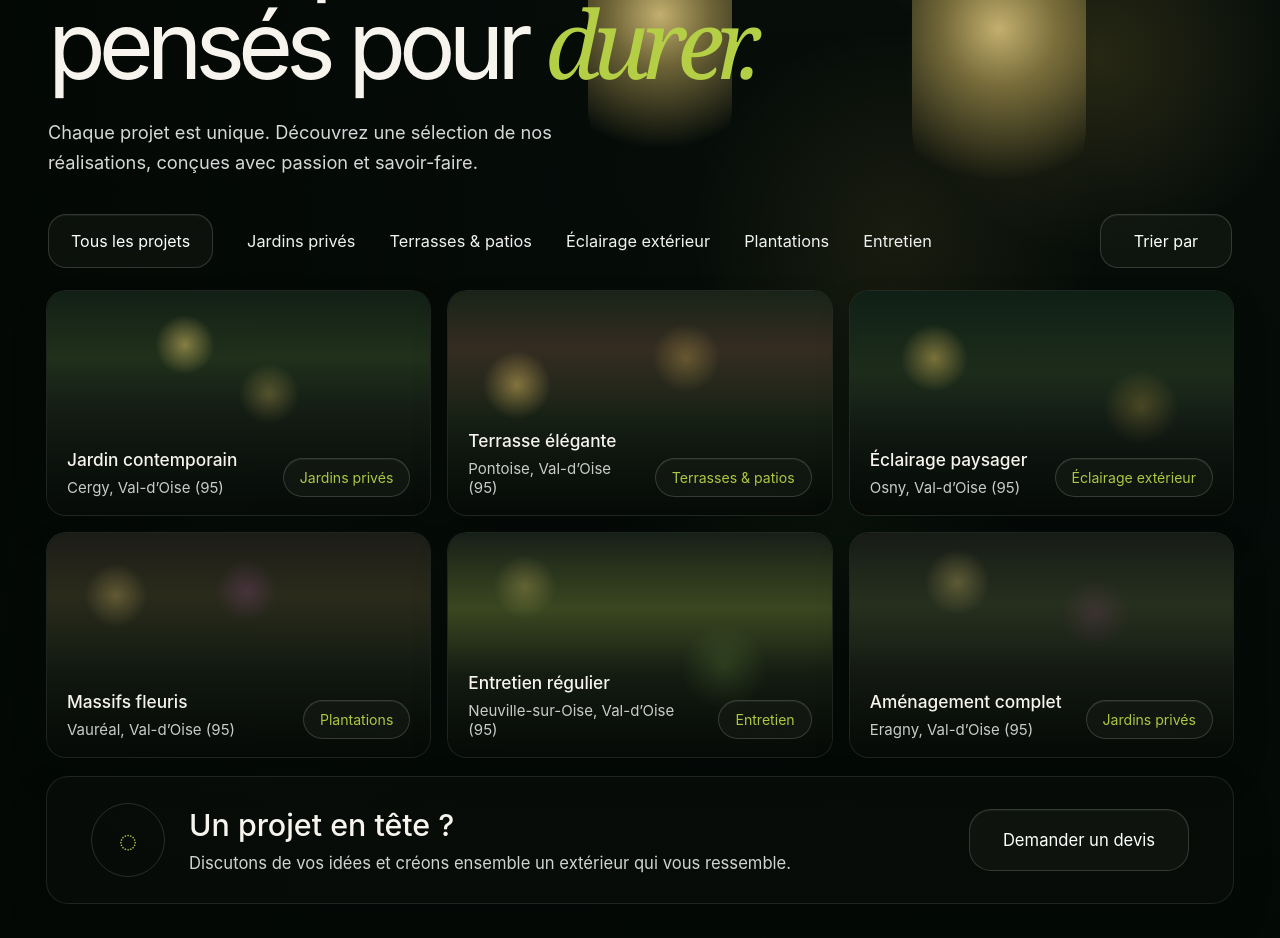
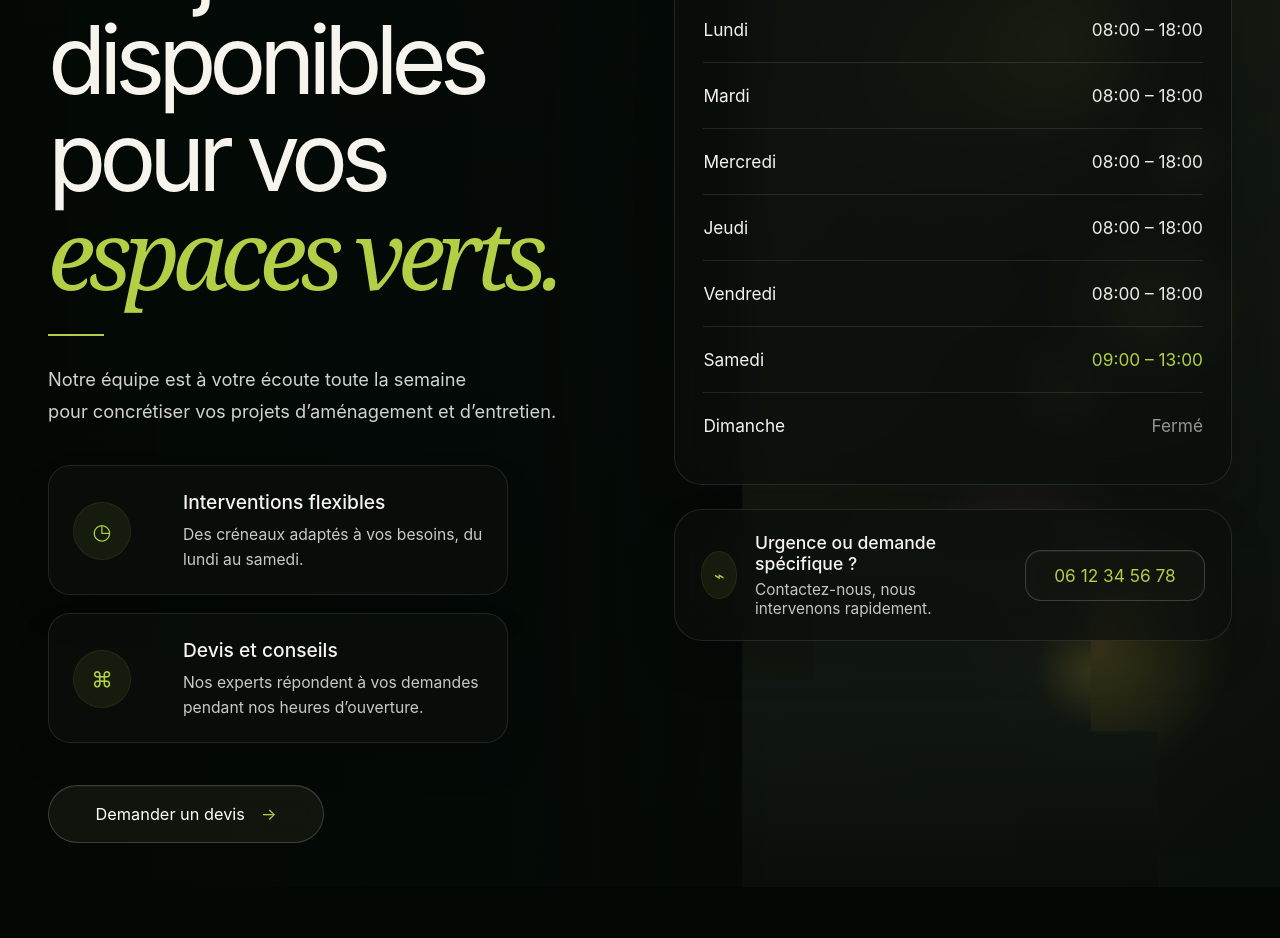
Before and after one commit to corpmalf-pixel/aubert-espace-vert, a React (Vite) app: page / in a window 1280 px wide. Shown: the part 320-1258 px from the top of the page. After the commit the page ends 1207 px from the top, so only its background shows below. Built offline with nearby package versions, Linux system fonts and the light colour scheme.

Commit message:
Reproduce Aubert page 5 mockup

```diff
--- a/src/App.jsx
+++ b/src/App.jsx
@@ -1,122 +1,104 @@
 const navItems = ['Accueil', 'À propos', 'Services', 'Nos réalisations', 'Horaires', 'Contact']
 
-const filters = ['Tous les projets', 'Jardins privés', 'Terrasses & patios', 'Éclairage extérieur', 'Plantations', 'Entretien']
-
-const projects = [
-  {
-    title: 'Jardin contemporain',
-    location: 'Cergy, Val-d’Oise (95)',
-    tag: 'Jardins privés',
-    tone: 'one',
-  },
-  {
-    title: 'Terrasse élégante',
-    location: 'Pontoise, Val-d’Oise (95)',
-    tag: 'Terrasses & patios',
-    tone: 'two',
-  },
-  {
-    title: 'Éclairage paysager',
-    location: 'Osny, Val-d’Oise (95)',
-    tag: 'Éclairage extérieur',
-    tone: 'three',
-  },
-  {
-    title: 'Massifs fleuris',
-    location: 'Vauréal, Val-d’Oise (95)',
-    tag: 'Plantations',
-    tone: 'four',
-  },
-  {
-    title: 'Entretien régulier',
-    location: 'Neuville-sur-Oise, Val-d’Oise (95)',
-    tag: 'Entretien',
-    tone: 'five',
-  },
-  {
-    title: 'Aménagement complet',
-    location: 'Eragny, Val-d’Oise (95)',
-    tag: 'Jardins privés',
-    tone: 'six',
-  },
+const schedule = [
+  ['Lundi', '08:00 – 18:00'],
+  ['Mardi', '08:00 – 18:00'],
+  ['Mercredi', '08:00 – 18:00'],
+  ['Jeudi', '08:00 – 18:00'],
+  ['Vendredi', '08:00 – 18:00'],
+  ['Samedi', '09:00 – 13:00', true],
+  ['Dimanche', 'Fermé'],
 ]
 
 export default function App() {
   return (
-    <main className="works-page">
-      <section className="works-frame">
-        <div className="works-bg" />
-        <div className="works-overlay" />
+    <main className="hours-page">
+      <section className="hours-frame">
+        <div className="hours-bg" />
+        <div className="hours-photo" />
+        <div className="hours-overlay" />
 
-        <header className="works-header">
+        <header className="hours-header">
           <div className="logo-block">
             <span className="logo-title">AUBERT</span>
             <span className="logo-subtitle">ESPACE VERT</span>
           </div>
 
-          <nav className="works-nav">
+          <nav className="hours-nav">
             {navItems.map((item, index) => (
-              <a key={item} href="#" className={index === 3 ? 'active' : ''}>
+              <a key={item} href="#" className={index === 4 ? 'active' : ''}>
                 {item}
               </a>
             ))}
           </nav>
 
-          <a className="top-cta" href="#">Demander un devis</a>
+          <a className="top-cta" href="#">Demander un devis <span>→</span></a>
         </header>
 
-        <section className="works-hero">
-          <p className="section-kicker">NOS RÉALISATIONS</p>
-          <h1>
-            Des espaces verts
-            <br />
-            pensés pour <em>durer.</em>
-          </h1>
-          <p className="hero-text">
-            Chaque projet est unique. Découvrez une sélection de nos
-            <br />
-            réalisations, conçues avec passion et savoir-faire.
-          </p>
-        </section>
+        <section className="hours-layout">
+          <div className="hours-left">
+            <p className="section-kicker">NOS HORAIRES</p>
+            <h1>
+              Toujours disponibles
+              <br />
+              pour vos <em>espaces verts.</em>
+            </h1>
+            <div className="accent-line" />
+            <p className="intro-text">
+              Notre équipe est à votre écoute toute la semaine
+              <br />
+              pour concrétiser vos projets d’aménagement et d’entretien.
+            </p>
 
-        <section className="works-toolbar">
-          <div className="filter-row">
-            {filters.map((filter, index) => (
-              <a key={filter} href="#" className={index === 0 ? 'filter-pill active' : 'filter-link'}>
-                {filter}
-              </a>
-            ))}
+            <div className="info-stack">
+              <article className="info-card">
+                <div className="icon-circle">◷</div>
+                <div>
+                  <h2>Interventions flexibles</h2>
+                  <p>Des créneaux adaptés à vos besoins, du lundi au samedi.</p>
+                </div>
+              </article>
+
+              <article className="info-card">
+                <div className="icon-circle">⌘</div>
+                <div>
+                  <h2>Devis et conseils</h2>
+                  <p>Nos experts répondent à vos demandes pendant nos heures d’ouverture.</p>
+                </div>
+              </article>
+            </div>
+
+            <a className="hero-btn" href="#">Demander un devis <span>→</span></a>
           </div>
 
-          <a href="#" className="sort-pill">Trier par</a>
-        </section>
+          <div className="hours-right">
+            <section className="schedule-card">
+              <div className="schedule-head">
+                <div className="icon-ring">◷</div>
+                <h2>Horaires d’ouverture</h2>
+              </div>
 
-        <section className="projects-grid">
-          {projects.map((project) => (
-            <article className={`project-card ${project.tone}`} key={project.title}>
-              <div className="project-image" />
-              <div className="project-shade" />
-              <div className="project-copy">
+              <div className="schedule-list">
+                {schedule.map(([day, value, accent]) => (
+                  <div className="schedule-row" key={day}>
+                    <span>{day}</span>
+                    <strong className={accent ? 'highlight' : value === 'Fermé' ? 'closed' : ''}>{value}</strong>
+                  </div>
+                ))}
+              </div>
+            </section>
+
+            <section className="contact-strip">
+              <div className="contact-left">
+                <div className="icon-circle small">⌁</div>
                 <div>
-                  <h2>{project.title}</h2>
-                  <p>{project.location}</p>
+                  <h3>Urgence ou demande spécifique ?</h3>
+                  <p>Contactez-nous, nous intervenons rapidement.</p>
                 </div>
-                <span className="project-tag">{project.tag}</span>
               </div>
-            </article>
-          ))}
-        </section>
-
-        <section className="bottom-cta-panel">
-          <div className="panel-left">
-            <div className="leaf-icon">◌</div>
-            <div>
-              <h3>Un projet en tête ?</h3>
-              <p>Discutons de vos idées et créons ensemble un extérieur qui vous ressemble.</p>
-            </div>
+              <a href="tel:0612345678" className="phone-link">06 12 34 56 78</a>
+            </section>
           </div>
-
-          <a href="#" className="panel-cta">Demander un devis</a>
         </section>
       </section>
     </main>
--- a/src/styles.css
+++ b/src/styles.css
@@ -1,8 +1,8 @@
 :root {
   --text: #f7f4ee;
-  --muted: rgba(255, 255, 255, 0.84);
+  --muted: rgba(255, 255, 255, 0.82);
   --line: rgba(255, 255, 255, 0.10);
-  --panel: rgba(9, 15, 11, 0.72);
+  --panel: rgba(10, 15, 12, 0.72);
   --accent: #b4cf45;
 }
 
@@ -16,71 +16,88 @@ body {
 }
 a { color: inherit; text-decoration: none; }
 
-.works-page {
+.hours-page {
   min-height: 100vh;
   background: #020704;
 }
 
-.works-frame {
+.hours-frame {
   position: relative;
   min-height: 100vh;
   overflow: hidden;
   isolation: isolate;
-  padding-bottom: 34px;
 }
 
-.works-bg {
+.hours-bg,
+.hours-photo,
+.hours-overlay {
   position: absolute;
   inset: 0;
+}
+
+.hours-bg {
   background:
-    radial-gradient(circle at 77% 14%, rgba(255, 212, 85, 0.20), transparent 12%),
-    radial-gradient(circle at 86% 30%, rgba(255, 216, 92, 0.16), transparent 14%),
-    radial-gradient(circle at 64% 62%, rgba(46, 77, 40, 0.18), transparent 19%),
-    radial-gradient(circle at 20% 74%, rgba(35, 61, 34, 0.14), transparent 20%),
-    linear-gradient(90deg, rgba(3, 8, 5, 0.96) 0%, rgba(5, 10, 7, 0.84) 32%, rgba(7, 13, 9, 0.16) 56%, rgba(7, 13, 9, 0.08) 100%),
-    linear-gradient(180deg, rgba(6, 13, 9, 0.66) 0%, rgba(4, 8, 6, 0.12) 40%, rgba(3, 8, 5, 0.42) 100%),
+    linear-gradient(90deg, rgba(3, 8, 5, 0.97) 0%, rgba(4, 10, 7, 0.92) 42%, rgba(5, 10, 7, 0.38) 67%, rgba(5, 9, 7, 0.08) 100%),
+    linear-gradient(180deg, rgba(7, 14, 10, 0.72) 0%, rgba(4, 8, 6, 0.18) 42%, rgba(3, 8, 5, 0.44) 100%),
     linear-gradient(180deg, #09110d 0%, #050b07 100%);
 }
 
-.works-bg::before,
-.works-bg::after {
+.hours-photo {
+  background:
+    radial-gradient(circle at 83% 30%, rgba(255, 216, 94, 0.24), transparent 8%),
+    radial-gradient(circle at 90% 52%, rgba(255, 214, 94, 0.20), transparent 7%),
+    radial-gradient(circle at 86% 80%, rgba(255, 209, 78, 0.24), transparent 9%),
+    radial-gradient(circle at 80% 74%, rgba(168, 74, 144, 0.24), transparent 9%),
+    linear-gradient(180deg, rgba(18, 31, 24, 0.16), rgba(3, 8, 5, 0.08)),
+    linear-gradient(130deg, #0a140f 0%, #111810 28%, #1c2115 52%, #0b110d 100%);
+  clip-path: inset(0 0 0 58%);
+}
+
+.hours-photo::before,
+.hours-photo::after {
   content: '';
   position: absolute;
-  border-radius: 999px;
   pointer-events: none;
-  background: radial-gradient(circle at center, rgba(255, 227, 143, 0.92) 0%, rgba(251, 219, 118, 0.52) 28%, rgba(255, 227, 143, 0) 74%);
 }
-.works-bg::before {
-  width: 174px;
-  height: 370px;
-  right: 194px;
-  top: 164px;
+.hours-photo::before {
+  right: 122px;
+  bottom: 0;
+  width: 420px;
+  height: 520px;
+  background:
+    radial-gradient(circle at 70% 14%, rgba(255, 224, 124, 0.18), transparent 10%),
+    radial-gradient(circle at 84% 58%, rgba(255, 210, 74, 0.22), transparent 12%),
+    linear-gradient(180deg, rgba(31, 26, 18, 0.26), rgba(10, 10, 10, 0.04)),
+    linear-gradient(180deg, #141711 0%, #1f2419 28%, #17211a 52%, #0c100d 100%);
+  clip-path: polygon(28% 28%, 72% 28%, 84% 36%, 84% 70%, 100% 70%, 100% 100%, 0 100%, 0 60%, 18% 60%, 18% 38%);
+  opacity: 0.92;
 }
-.works-bg::after {
-  width: 144px;
-  height: 330px;
-  right: 548px;
-  top: 170px;
+.hours-photo::after {
+  right: 22px;
+  top: 148px;
+  width: 320px;
+  height: 720px;
+  background:
+    radial-gradient(circle at 50% 16%, rgba(255, 222, 118, 0.18), transparent 8%),
+    radial-gradient(circle at 78% 46%, rgba(255, 216, 98, 0.22), transparent 8%),
+    radial-gradient(circle at 40% 78%, rgba(255, 210, 82, 0.14), transparent 8%),
+    linear-gradient(180deg, rgba(20, 32, 22, 0.22), rgba(4, 8, 6, 0.04));
+  filter: blur(0.1px);
 }
 
-.works-overlay {
-  position: absolute;
-  inset: 0;
+.hours-overlay {
   background:
-    radial-gradient(circle at 70% 44%, rgba(255, 212, 94, 0.08), transparent 18%),
-    linear-gradient(180deg, rgba(3, 8, 5, 0.16) 0%, rgba(3, 8, 5, 0.22) 100%);
+    radial-gradient(circle at 76% 32%, rgba(255, 214, 97, 0.08), transparent 14%),
+    linear-gradient(180deg, rgba(3, 8, 5, 0.14) 0%, rgba(3, 8, 5, 0.24) 100%);
 }
 
-.works-header,
-.works-hero,
-.works-toolbar,
-.projects-grid,
-.bottom-cta-panel {
+.hours-header,
+.hours-layout {
   position: relative;
   z-index: 2;
 }
 
-.works-header {
+.hours-header {
   display: grid;
   grid-template-columns: 220px 1fr auto;
   align-items: center;
@@ -105,17 +122,20 @@ a { color: inherit; text-decoration: none; }
   color: var(--accent);
 }
 
-.works-nav {
+.hours-nav {
   display: flex;
   justify-content: center;
   gap: 56px;
   font-size: 1.06rem;
 }
-.works-nav a {
+.hours-nav a {
   position: relative;
   color: rgba(255,255,255,0.94);
 }
-.works-nav a.active::after {
+.hours-nav a.active {
+  color: var(--accent);
+}
+.hours-nav a.active::after {
   content: '';
   position: absolute;
   left: 0;
@@ -126,7 +146,7 @@ a { color: inherit; text-decoration: none; }
   height: 2px;
   background: var(--accent);
 }
-.works-nav a.active::before {
+.hours-nav a.active::before {
   content: '';
   position: absolute;
   left: 0;
@@ -140,29 +160,39 @@ a { color: inherit; text-decoration: none; }
 }
 
 .top-cta,
-.filter-pill,
-.sort-pill,
-.project-tag,
-.panel-cta {
+.hero-btn,
+.phone-link {
   display: inline-flex;
   align-items: center;
   justify-content: center;
-  border: 1px solid rgba(255,255,255,0.16);
+  border: 1px solid rgba(255,255,255,0.18);
   color: white;
-  background: rgba(31, 36, 28, 0.38);
+  background: rgba(36, 39, 28, 0.42);
   backdrop-filter: blur(12px);
   box-shadow: inset 0 1px 0 rgba(255,255,255,0.05);
 }
 .top-cta {
-  min-width: 216px;
-  padding: 20px 30px;
+  min-width: 230px;
+  padding: 19px 28px;
   border-radius: 22px;
-  font-size: 1.04rem;
+  font-size: 1.02rem;
+  gap: 12px;
+}
+.top-cta span,
+.hero-btn span {
+  color: var(--accent);
 }
 
-.works-hero {
-  padding: 82px 48px 0;
-  max-width: 820px;
+.hours-layout {
+  padding: 78px 48px 44px;
+  display: grid;
+  grid-template-columns: 1.02fr 0.98fr;
+  gap: 46px;
+  align-items: start;
+}
+
+.hours-left {
+  max-width: 690px;
 }
 .section-kicker {
   margin: 0;
@@ -171,259 +201,219 @@ a { color: inherit; text-decoration: none; }
   text-transform: uppercase;
   font-size: 1.02rem;
 }
-.works-hero h1 {
-  margin: 18px 0 0;
-  font-size: clamp(4rem, 8vw, 5.9rem);
-  line-height: 0.98;
+.hours-left h1 {
+  margin: 20px 0 0;
+  font-size: clamp(4rem, 8vw, 5.95rem);
+  line-height: 1.02;
   letter-spacing: -0.075em;
-  font-weight: 430;
+  font-weight: 420;
 }
-.works-hero em {
+.hours-left em {
+  color: var(--accent);
   font-style: italic;
-  color: var(--accent);
   font-family: Georgia, 'Times New Roman', serif;
   font-weight: 400;
 }
-.hero-text {
-  margin: 26px 0 0;
+.accent-line {
+  width: 56px;
+  height: 2px;
+  background: var(--accent);
+  margin: 30px 0 28px;
+}
+.intro-text {
+  margin: 0;
   color: var(--muted);
-  line-height: 1.66;
   font-size: 1.14rem;
+  line-height: 1.72;
 }
 
-.works-toolbar {
-  margin: 36px 48px 0;
+.info-stack {
+  margin-top: 38px;
+  display: grid;
+  gap: 18px;
+  max-width: 460px;
+}
+.info-card {
+  display: grid;
+  grid-template-columns: 90px 1fr;
+  gap: 20px;
+  align-items: center;
+  padding: 24px 24px 22px;
+  border-radius: 22px;
+  border: 1px solid rgba(255,255,255,0.10);
+  background: rgba(12, 17, 14, 0.62);
+  box-shadow: 0 20px 36px rgba(0,0,0,0.14);
+}
+.icon-circle,
+.icon-ring {
+  width: 58px;
+  height: 58px;
+  display: grid;
+  place-items: center;
+  border-radius: 50%;
+  color: var(--accent);
+  background: rgba(180, 207, 69, 0.08);
+  border: 1px solid rgba(180, 207, 69, 0.08);
+  font-size: 1.35rem;
+}
+.icon-circle.small {
+  width: 48px;
+  height: 48px;
+  font-size: 1.1rem;
+}
+.info-card h2 {
+  margin: 0;
+  font-size: 1.2rem;
+  font-weight: 500;
+}
+.info-card p {
+  margin: 8px 0 0;
+  color: rgba(255,255,255,0.78);
+  line-height: 1.6;
+  font-size: 0.98rem;
+}
+.hero-btn {
+  margin-top: 42px;
+  min-width: 276px;
+  padding: 18px 30px;
+  border-radius: 999px;
+  gap: 16px;
+  font-size: 1.02rem;
+}
+
+.hours-right {
+  display: grid;
+  gap: 24px;
+}
+.schedule-card,
+.contact-strip {
+  border-radius: 28px;
+  border: 1px solid rgba(255,255,255,0.10);
+  background: rgba(10, 15, 12, 0.7);
+  box-shadow: 0 20px 42px rgba(0,0,0,0.16);
+  backdrop-filter: blur(16px);
+}
+.schedule-card {
+  padding: 36px 28px 26px;
+}
+.schedule-head {
+  display: flex;
+  align-items: center;
+  gap: 18px;
+}
+.schedule-head h2 {
+  margin: 0;
+  font-size: 1.8rem;
+  font-weight: 450;
+}
+.schedule-list {
+  margin-top: 28px;
+}
+.schedule-row {
+  display: flex;
+  justify-content: space-between;
+  gap: 18px;
+  align-items: center;
+  padding: 22px 0;
+  border-bottom: 1px solid var(--line);
+  font-size: 1.08rem;
+}
+.schedule-row:last-child { border-bottom: 0; }
+.schedule-row strong {
+  font-weight: 400;
+  color: rgba(255,255,255,0.92);
+}
+.schedule-row strong.highlight {
+  color: var(--accent);
+}
+.schedule-row strong.closed {
+  color: rgba(255,255,255,0.56);
+}
+
+.contact-strip {
   display: flex;
   align-items: center;
   justify-content: space-between;
+  gap: 20px;
+  padding: 22px 26px;
+}
+.contact-left {
+  display: flex;
+  align-items: center;
   gap: 18px;
 }
-.filter-row {
-  display: flex;
-  flex-wrap: wrap;
-  gap: 34px;
-  align-items: center;
+.contact-left h3 {
+  margin: 0;
+  font-size: 1.1rem;
+  font-weight: 500;
 }
-.filter-pill,
-.sort-pill {
-  padding: 16px 22px;
-  border-radius: 18px;
-  font-size: 1rem;
+.contact-left p {
+  margin: 6px 0 0;
+  color: rgba(255,255,255,0.76);
+  font-size: 0.96rem;
 }
-.filter-pill.active {
-  background: rgba(18, 24, 18, 0.62);
-}
-.filter-link {
-  color: rgba(255,255,255,0.94);
-  font-size: 1.02rem;
-}
-.sort-pill {
-  min-width: 132px;
-}
-
-.projects-grid {
-  margin: 22px 46px 0;
-  display: grid;
-  grid-template-columns: repeat(3, minmax(0, 1fr));
-  gap: 16px;
-}
-.project-card {
-  position: relative;
-  min-height: 226px;
-  border-radius: 20px;
-  overflow: hidden;
-  border: 1px solid rgba(255,255,255,0.10);
-  background: rgba(9, 15, 11, 0.54);
-  box-shadow: 0 18px 36px rgba(0,0,0,0.16);
-}
-.project-image,
-.project-shade {
-  position: absolute;
-  inset: 0;
-}
-.project-image {
-  background-size: cover;
-  background-position: center;
-  filter: saturate(1.06);
-}
-.project-shade {
-  background:
-    linear-gradient(180deg, rgba(6, 9, 7, 0.04) 0%, rgba(4, 8, 5, 0.18) 48%, rgba(3, 7, 4, 0.78) 100%);
-}
-.project-card.one .project-image {
-  background:
-    radial-gradient(circle at 36% 24%, rgba(255, 225, 124, 0.52), transparent 10%),
-    radial-gradient(circle at 58% 46%, rgba(255, 221, 118, 0.32), transparent 12%),
-    linear-gradient(180deg, #132016 0%, #25361f 30%, #1a251a 50%, #101712 100%);
-}
-.project-card.two .project-image {
-  background:
-    radial-gradient(circle at 18% 42%, rgba(255, 220, 116, 0.52), transparent 10%),
-    radial-gradient(circle at 62% 30%, rgba(255, 216, 106, 0.30), transparent 12%),
-    linear-gradient(180deg, #1a2419 0%, #3b3126 26%, #1e2a1b 58%, #0f1610 100%);
-}
-.project-card.three .project-image {
-  background:
-    radial-gradient(circle at 22% 30%, rgba(255, 219, 112, 0.48), transparent 10%),
-    radial-gradient(circle at 76% 52%, rgba(255, 210, 92, 0.28), transparent 12%),
-    linear-gradient(180deg, #102016 0%, #22321f 36%, #18231b 60%, #0e1510 100%);
-}
-.project-card.four .project-image {
-  background:
-    radial-gradient(circle at 18% 28%, rgba(255, 223, 131, 0.30), transparent 9%),
-    radial-gradient(circle at 52% 26%, rgba(180, 92, 180, 0.24), transparent 12%),
-    linear-gradient(180deg, #1d1d18 0%, #2f2f1f 28%, #1a2217 60%, #0f140f 100%);
-}
-.project-card.five .project-image {
-  background:
-    radial-gradient(circle at 20% 24%, rgba(255, 225, 127, 0.28), transparent 9%),
-    radial-gradient(circle at 72% 60%, rgba(136, 178, 84, 0.30), transparent 14%),
-    linear-gradient(180deg, #172019 0%, #435127 34%, #1e291a 62%, #101610 100%);
-}
-.project-card.six .project-image {
-  background:
-    radial-gradient(circle at 28% 22%, rgba(255, 226, 131, 0.30), transparent 10%),
-    radial-gradient(circle at 64% 36%, rgba(214, 95, 180, 0.15), transparent 12%),
-    linear-gradient(180deg, #171c17 0%, #2c3523 32%, #1d241a 60%, #101610 100%);
-}
-.project-copy {
-  position: absolute;
-  inset: auto 20px 18px 20px;
-  z-index: 2;
-  display: flex;
-  align-items: end;
-  justify-content: space-between;
-  gap: 18px;
-}
-.project-copy h2 {
-  margin: 0;
+.phone-link {
+  min-width: 180px;
+  padding: 14px 18px;
+  border-radius: 16px;
+  color: var(--accent);
   font-size: 1.08rem;
-  font-weight: 450;
-}
-.project-copy p {
-  margin: 8px 0 0;
-  color: rgba(255,255,255,0.78);
-  font-size: 0.94rem;
-}
-.project-tag {
-  padding: 10px 16px;
-  border-radius: 999px;
-  font-size: 0.88rem;
-  color: rgba(180, 207, 69, 0.96);
-  white-space: nowrap;
-}
-
-.bottom-cta-panel {
-  margin: 18px 46px 0;
-  padding: 26px 44px;
-  border-radius: 22px;
-  border: 1px solid rgba(255,255,255,0.10);
-  background: rgba(9, 14, 11, 0.68);
-  box-shadow: 0 18px 42px rgba(0,0,0,0.16);
-  display: flex;
-  align-items: center;
-  justify-content: space-between;
-  gap: 24px;
-}
-.panel-left {
-  display: flex;
-  align-items: center;
-  gap: 24px;
-}
-.leaf-icon {
-  width: 74px;
-  height: 74px;
-  display: grid;
-  place-items: center;
-  border-radius: 50%;
-  border: 1px solid rgba(255,255,255,0.14);
-  color: var(--accent);
-  font-size: 2rem;
-}
-.panel-left h3 {
-  margin: 0;
-  font-size: 1.9rem;
-  font-weight: 450;
-}
-.panel-left p {
-  margin: 10px 0 0;
-  color: rgba(255,255,255,0.82);
-  font-size: 1.04rem;
-}
-.panel-cta {
-  min-width: 220px;
-  padding: 20px 26px;
-  border-radius: 22px;
-  font-size: 1.04rem;
+  background: rgba(36, 39, 28, 0.24);
 }
 
 @media (max-width: 1180px) {
-  .works-header {
+  .hours-header {
     grid-template-columns: 1fr;
     justify-items: start;
   }
-  .works-nav {
+  .hours-nav {
     justify-content: flex-start;
     flex-wrap: wrap;
     gap: 18px 26px;
   }
-  .projects-grid {
-    grid-template-columns: 1fr 1fr;
+  .hours-layout {
+    grid-template-columns: 1fr;
   }
-  .bottom-cta-panel {
+  .hours-right {
+    max-width: 700px;
+  }
+}
+
+@media (max-width: 820px) {
+  .contact-strip {
     flex-direction: column;
     align-items: stretch;
   }
 }
 
-@media (max-width: 820px) {
-  .works-toolbar {
-    flex-direction: column;
-    align-items: stretch;
-  }
-  .filter-row {
-    gap: 18px;
-  }
-  .projects-grid {
-    grid-template-columns: 1fr;
-  }
-  .project-card {
-    min-height: 260px;
-  }
-}
-
 @media (max-width: 720px) {
-  .works-header {
+  .hours-header {
     padding: 26px 20px 0;
   }
-  .works-hero {
-    padding: 58px 20px 0;
-  }
-  .works-toolbar,
-  .projects-grid,
-  .bottom-cta-panel {
-    margin-left: 20px;
-    margin-right: 20px;
+  .hours-layout {
+    padding: 58px 20px 28px;
   }
   .logo-title { font-size: 1.7rem; }
   .logo-subtitle { font-size: 0.78rem; letter-spacing: 0.28em; }
   .section-kicker { font-size: 0.86rem; letter-spacing: 0.26em; }
-  .works-hero h1 {
-    font-size: clamp(3.3rem, 14vw, 5rem);
-    line-height: 1.02;
+  .hours-left h1 {
+    font-size: clamp(3.35rem, 14vw, 5rem);
+    line-height: 1.03;
   }
-  .hero-text { font-size: 1rem; }
+  .intro-text { font-size: 1rem; }
+  .info-card {
+    grid-template-columns: 1fr;
+  }
+  .hero-btn,
   .top-cta,
-  .sort-pill,
-  .panel-cta {
+  .phone-link {
     width: 100%;
   }
-  .project-copy {
-    flex-direction: column;
-    align-items: flex-start;
+  .schedule-card,
+  .contact-strip {
+    border-radius: 24px;
   }
-  .panel-left {
-    flex-direction: column;
-    align-items: flex-start;
+  .schedule-row {
+    font-size: 1rem;
   }
 }
```
